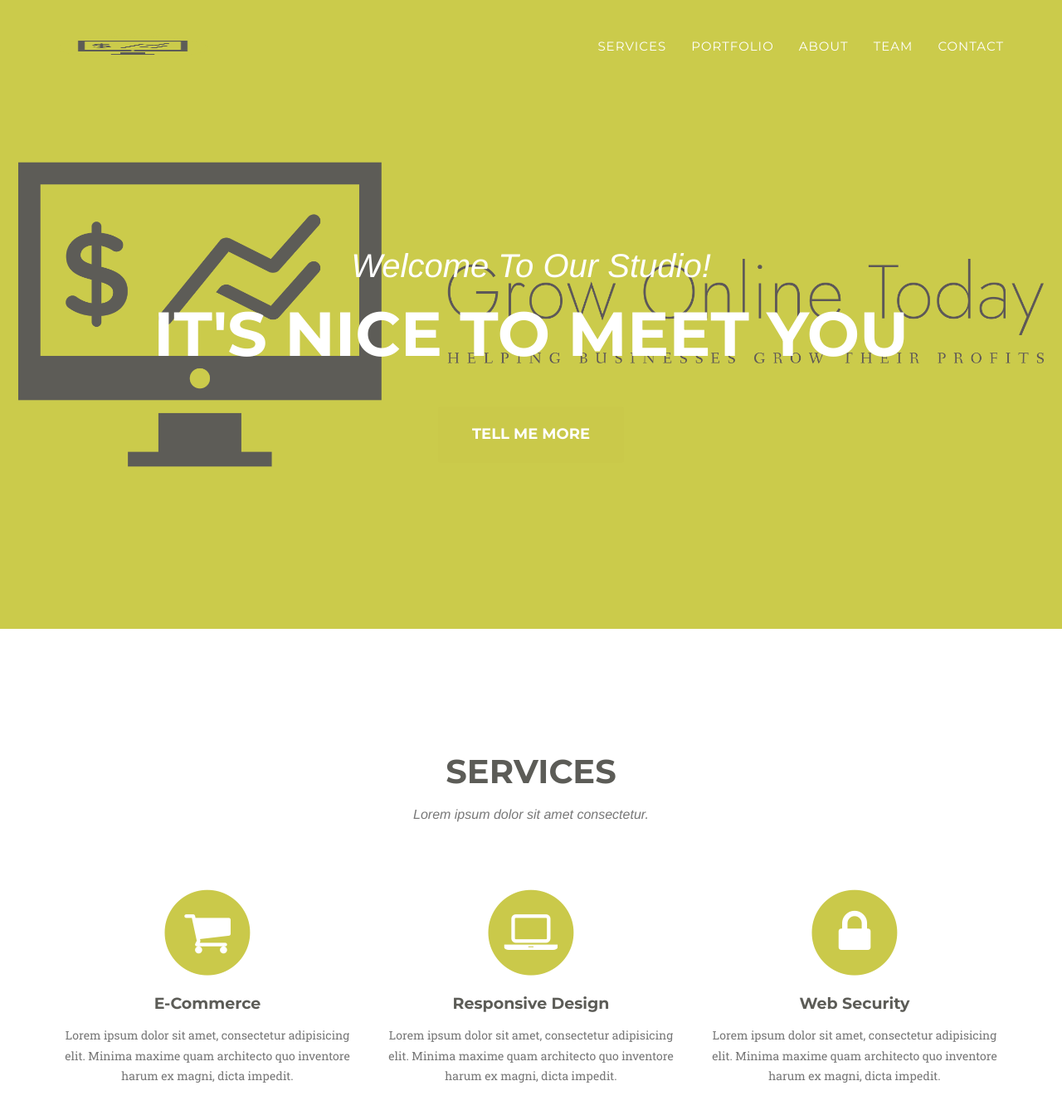
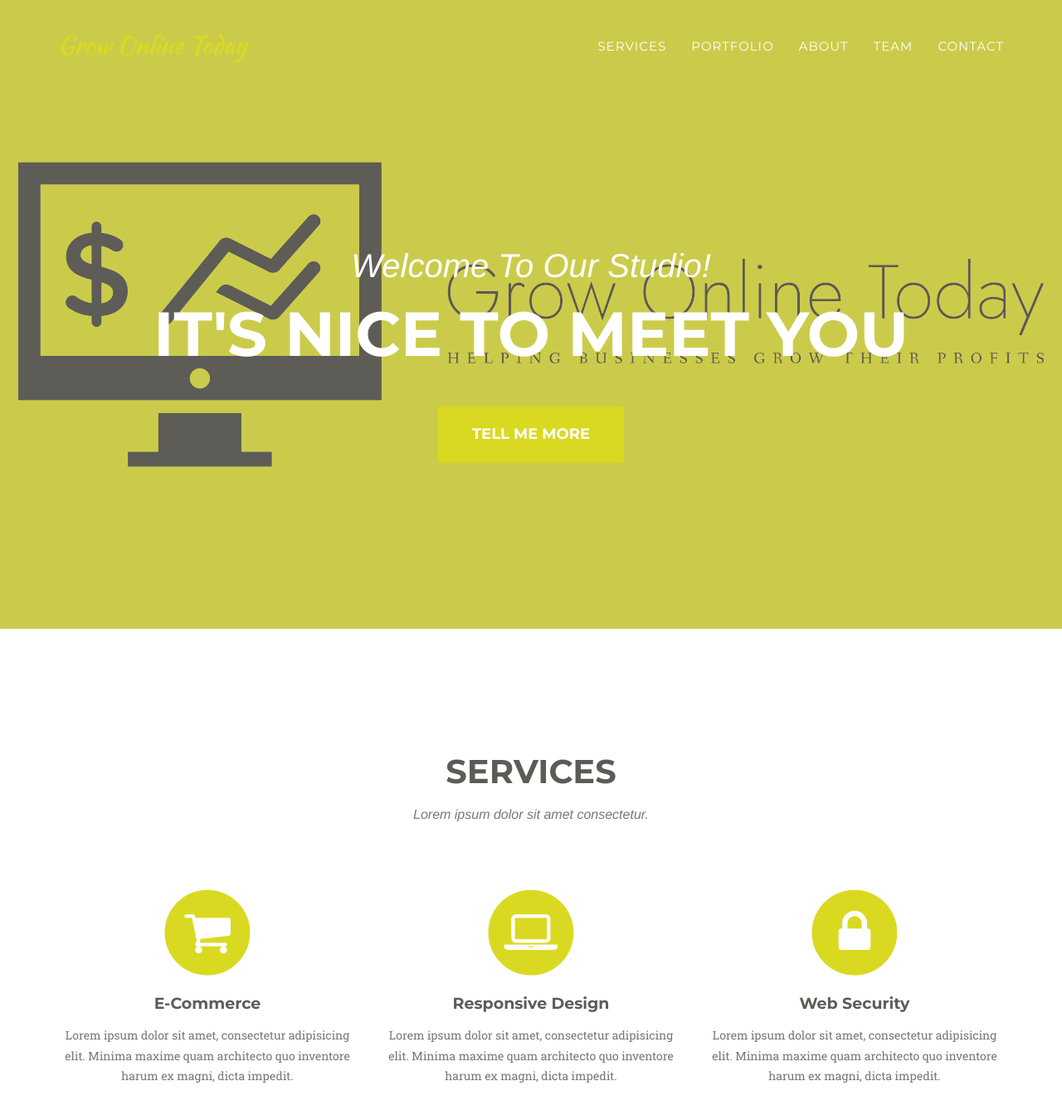
Before and after one commit to sanjitchak/growonlinetoday, a Jekyll site: the page built from index.html, in a window 1280 px wide and 1400 px high. Shown: the top 1344 px of the window at 83% size. Built offline with Jekyll 4.4.1, drawn with Linux system fonts in a browser that asks for light colours; some web fonts are replaced.

Commit message:
changed color and header

```diff
--- a/_data/template.yml
+++ b/_data/template.yml
@@ -1,6 +1,6 @@
 # Color settings (hex-codes without the leading hash-tag)
 color:
-  primary: cac94a
+  primary: dad921
   secondary: c2c659
   secondary-dark: 5c5c57
   muted: 777
--- a/_includes/contact.html
+++ b/_includes/contact.html
@@ -3,30 +3,67 @@
     <div class="row">
       <div class="col-lg-12 text-center">
         <h2 class="section-heading">Contact Us</h2>
-                    <h3 class="section-subheading text-muted">Lorem ipsum dolor sit amet consectetur.</h3>
+        <h3 class="section-subheading text-muted">
+          Lorem ipsum dolor sit amet consectetur.
+        </h3>
       </div>
     </div>
     <div class="row">
-                <div class="col-lg-12">
-                    <form method="POST" name="sentMessage" id="contactForm" data-netlify="true" novalidate>
+      <div class="col-lg-12 kwes-form">
+        <form
+          method="POST"
+          name="sentMessage"
+          id="contactForm"
+          action="https://kwes.io/api/foreign/forms/09zCYcADjgVVBbPdQ59Z"
+          novalidate
+        >
           <div class="row">
             <div class="col-md-6">
               <div class="control-group form-group">
-                                    <input type="text" class="form-control" placeholder="Your Name *" id="name" required data-validation-required-message="Please enter your name.">
+                <input
+                  type="text"
+                  class="form-control"
+                  placeholder="Your Name *"
+                  id="name"
+                  name="name"
+                  required
+                  data-validation-required-message="Please enter your name."
+                />
                 <p class="help-block text-danger"></p>
               </div>
               <div class="control-group form-group">
-                                    <input type="email" class="form-control" placeholder="Your Email *" id="email" required data-validation-required-message="Please enter your email address.">
+                <input
+                  type="email"
+                  class="form-control"
+                  placeholder="Your Email *"
+                  id="email"
+                  name="email"
+                  required
+                  data-validation-required-message="Please enter your email address."
+                />
                 <p class="help-block text-danger"></p>
               </div>
               <div class="control-group form-group">
-                                    <input type="tel" class="form-control" placeholder="Your Phone *" id="phone" required data-validation-required-message="Please enter your phone number.">
+                <input
+                  type="tel"
+                  class="form-control"
+                  placeholder="Your Phone *"
+                  id="phone"
+                  name="phone"
+                />
                 <p class="help-block text-danger"></p>
               </div>
             </div>
             <div class="col-md-6">
               <div class="control-group form-group">
-                                    <textarea class="form-control" placeholder="Your Message *" id="message" required data-validation-required-message="Please enter a message."></textarea>
+                <textarea
+                  class="form-control"
+                  placeholder="Your Message *"
+                  id="message"
+                  name="message"
+                  required
+                  data-validation-required-message="Please enter a message."
+                ></textarea>
                 <p class="help-block text-danger"></p>
               </div>
             </div>
--- a/_includes/header.html
+++ b/_includes/header.html
@@ -14,13 +14,7 @@
         <span class="icon-bar"></span>
         <span class="icon-bar"></span>
       </button>
-      <a class="navbar-brand page-scroll" href="#page-top">
-        <img
-          style="width: 180px; height: 27px; background-size: contain;"
-          src="img/logo_website.png"
-          class="img-responsive img-circle"
-          alt=""
-      /></a>
+      <a class="navbar-brand page-scroll" href="#page-top">{{ site.title }}</a>
     </div>
 
     <!-- Collect the nav links, forms, and other content for toggling -->
@@ -55,8 +49,12 @@
 <header>
   <div class="container">
     <div class="intro-text">
-      <div class="intro-lead-in">Welcome To Our Studio!</div>
-      <div class="intro-heading">It's Nice To Meet You</div>
+      <div style="visibility: none;" class="intro-lead-in">
+        Welcome To Our Studio!
+      </div>
+      <div style="visibility: none;" class="intro-heading">
+        It's Nice To Meet You
+      </div>
       <a href="#services" class="page-scroll btn btn-xl">Tell Me More</a>
     </div>
   </div>
--- a/_includes/js.html
+++ b/_includes/js.html
@@ -15,3 +15,4 @@
 
     <!-- Custom Theme JavaScript -->
     <script src="{{ "/js/agency.js" | prepend: site.baseurl }}"></script>
+    <script src="https://kwes.io/js/kwes.js"></script>
```
Lines whose indentation alone changed are shown as unchanged.
